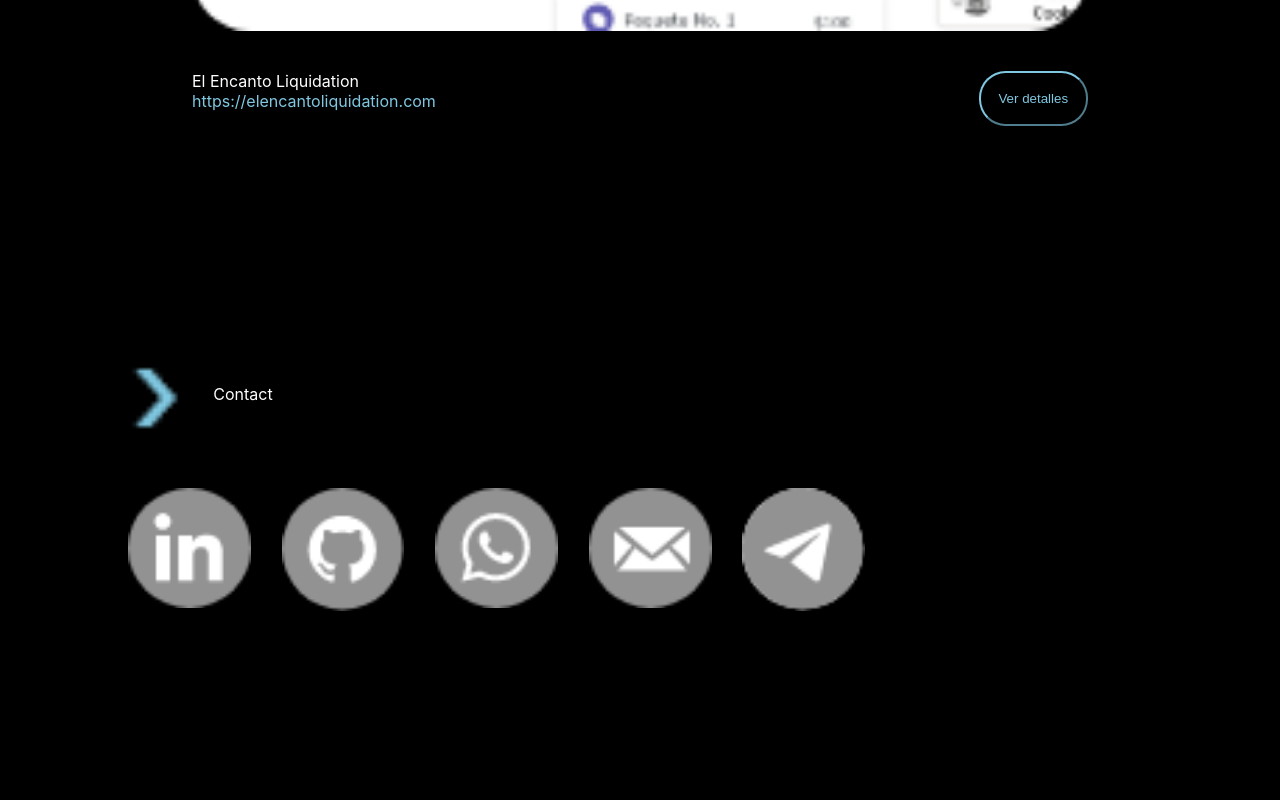
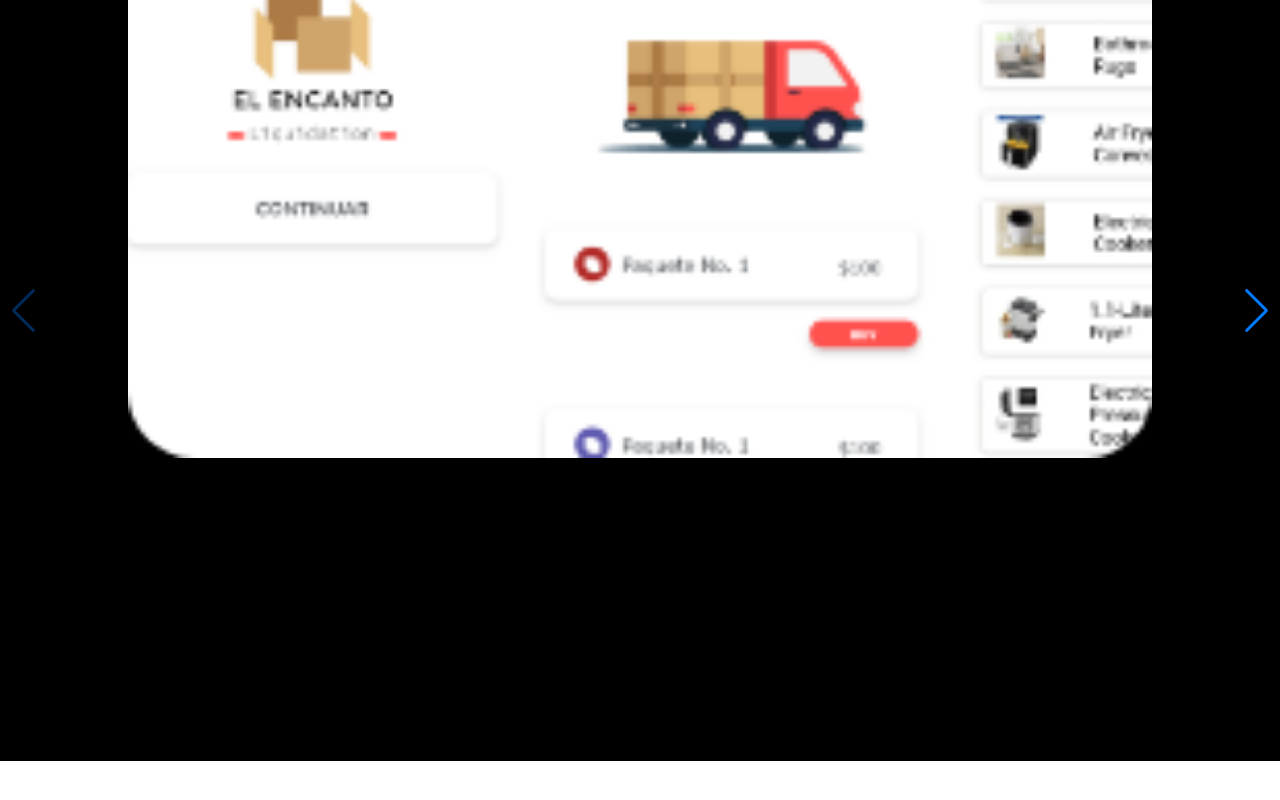
Before and after one commit to frankperez-github/frankperezfleita, a React (Create React App) app: page /Projects in a window 1280 px wide. Shown: the part 1800-2600 px from the top of the page. After the commit the page ends 2561 px from the top, so only its background shows below. Built offline with nearby package versions, Linux system fonts and the light colour scheme.

Commit message:
Projects section

```diff
--- a/package.json
+++ b/package.json
@@ -9,6 +9,7 @@
     "react": "^18.2.0",
     "react-dom": "^18.2.0",
     "react-router": "^6.8.0",
+    "react-router-dom": "^6.8.0",
     "react-scripts": "5.0.1",
     "swiper": "^8.4.7",
     "web-vitals": "^2.1.4"
--- a/src/App.css
+++ b/src/App.css
@@ -16,13 +16,6 @@
 {
   width: 12%;
 
-}
-.selected
-{
-  text-decoration: underline;
-  text-decoration-color: #80C8E1;
-  text-decoration-thickness: 5px;
-  text-decoration-style: solid;
 }
 .nameAndTitle
 {
@@ -46,7 +39,15 @@
 }
 .navbar-item
 {
+  text-decoration: none;
   color: white;
+}
+.selected
+{
+  text-decoration: underline;
+  text-decoration-color: #80C8E1;
+  text-decoration-thickness: 5px;
+  text-decoration-style: solid;
 }
 
 .title
@@ -72,19 +73,15 @@
   width: 5%;
 }
 
-.AboutMe
+.blackBack
 {
-  margin: 0;
-  padding: 0;
   color: white;
   background-color: black;
-  min-height: 100%;
 }
 
 .Text
 {
   margin: 0 10% 0 15%;
-  padding-bottom: 8%;
 }
 
 .projectLink
@@ -136,3 +133,14 @@
   border-radius: 2em;
   cursor: pointer;
 }
+
+.projDescr
+{
+  margin: 10% 15%
+}
+
+.projectDetailsImage
+{
+  width: 80%;
+  margin: 5% 10%;
+}
--- a/src/App.js
+++ b/src/App.js
@@ -1,11 +1,71 @@
+import {BrowserRouter as Router, Route, Routes} from 'react-router-dom';
 import './App.css';
-import AboutMe from './Pages/AboutMe.jsx'
+import AboutMe from './pages/AboutMe.jsx'
+import Projects from './pages/Projects.jsx'
+
 
 function App() {
+  const projects = [
+    {
+        id: 1,
+        Image: "projectImg.png",
+        Name: "El Encanto Liquidation",
+        Link: "https://elencantoliquidation.com",
+
+
+        Description:[
+          "Lorem ipsum dolor sit amet, consectetur adipiscing elit. Fusce metus diam, pulvinar quis massa ac viverra semper libero. Suspendisse congue a elit et porttitor. Aenean vestibulum, nisi vitae pulvinar suscipit, dolor eros bibendum sem,quis viverra tellus mi non purus. Donec in erat orci. Proin sodales est at sem placerat accumsan. Sed nec nibh volutpat, elementum ligula sit amet, pharetra nisl. Nulla varius aliquet augue, ut consectetur nunc tempor eget.Maecenas varius nunc nec varius viverra, neque risus eleifend tortor, in sollicitudin ante nibh sit amet turpis. Sed vitae tortor mollis,finibus velit sed mattis massa. Vestibulum fermentum est scelerisque mollis rutrum, felis mi commodo quam, eu fermentum magna dui sit amet mauris. Curabitur sed lorem id nunc varius suscipit vitae et tortor. Nam et justo lorem. Quisque cursus venenatis eros, nec placerat dui lobortis in. Nullam scelerisque blandit purus pulvinar fringilla. In hac habitasse platea dictumst. Integer dignissim feugiat ullamcorper. Quisque eget facilisis sem, nec tincidunt urna. Proin vel ullamcorper lorem, non tempus augue. ",
+          "Lorem ipsum dolor sit amet, consectetur adipiscing elit. Fusce metus diam, pulvinar quis massa ac viverra semper libero. Suspendisse congue a elit et porttitor. Aenean vestibulum, nisi vitae pulvinar suscipit, dolor eros bibendum sem,quis viverra tellus mi non purus. Donec in erat orci. Proin sodales est at sem placerat accumsan. Sed nec nibh volutpat, elementum ligula sit amet, pharetra nisl. Nulla varius aliquet augue, ut consectetur nunc tempor eget.Maecenas varius nunc nec varius viverra, neque risus eleifend tortor, in sollicitudin ante nibh sit amet turpis. Sed vitae tortor mollis,finibus velit sed mattis massa. Vestibulum fermentum est scelerisque mollis rutrum, felis mi commodo quam, eu fermentum magna dui sit amet mauris. Curabitur sed lorem id nunc varius suscipit vitae et tortor. Nam et justo lorem. Quisque cursus venenatis eros, nec placerat dui lobortis in. Nullam scelerisque blandit purus pulvinar fringilla. In hac habitasse platea dictumst. Integer dignissim feugiat ullamcorper. Quisque eget facilisis sem, nec tincidunt urna. Proin vel ullamcorper lorem, non tempus augue. "
+       ],
+
+        Images:[
+        { id:1,
+          path:"projectImg.png"
+        },
+        { id:2,
+          path:"img2.png"
+        },
+        { id:3,
+          path:"img3.png"
+        },
+        ]
+      },
+    {
+        id: 2,
+        Image: "projectImg.png",
+        Name: "El Encanto Liquidation",
+        Link: "https://elencantoliquidation.com",
+
+        Description:[
+          "Lorem ipsum dolor sit amet, consectetur adipiscing elit. Fusce metus diam, pulvinar quis massa ac viverra semper libero. Suspendisse congue a elit et porttitor. Aenean vestibulum, nisi vitae pulvinar suscipit, dolor eros bibendum sem,quis viverra tellus mi non purus. Donec in erat orci. Proin sodales est at sem placerat accumsan. Sed nec nibh volutpat, elementum ligula sit amet, pharetra nisl. Nulla varius aliquet augue, ut consectetur nunc tempor eget.Maecenas varius nunc nec varius viverra, neque risus eleifend tortor, in sollicitudin ante nibh sit amet turpis. Sed vitae tortor mollis,finibus velit sed mattis massa. Vestibulum fermentum est scelerisque mollis rutrum, felis mi commodo quam, eu fermentum magna dui sit amet mauris. Curabitur sed lorem id nunc varius suscipit vitae et tortor. Nam et justo lorem. Quisque cursus venenatis eros, nec placerat dui lobortis in. Nullam scelerisque blandit purus pulvinar fringilla. In hac habitasse platea dictumst. Integer dignissim feugiat ullamcorper. Quisque eget facilisis sem, nec tincidunt urna. Proin vel ullamcorper lorem, non tempus augue. ",
+          "Lorem ipsum dolor sit amet, consectetur adipiscing elit. Fusce metus diam, pulvinar quis massa ac viverra semper libero. Suspendisse congue a elit et porttitor. Aenean vestibulum, nisi vitae pulvinar suscipit, dolor eros bibendum sem,quis viverra tellus mi non purus. Donec in erat orci. Proin sodales est at sem placerat accumsan. Sed nec nibh volutpat, elementum ligula sit amet, pharetra nisl. Nulla varius aliquet augue, ut consectetur nunc tempor eget.Maecenas varius nunc nec varius viverra, neque risus eleifend tortor, in sollicitudin ante nibh sit amet turpis. Sed vitae tortor mollis,finibus velit sed mattis massa. Vestibulum fermentum est scelerisque mollis rutrum, felis mi commodo quam, eu fermentum magna dui sit amet mauris. Curabitur sed lorem id nunc varius suscipit vitae et tortor. Nam et justo lorem. Quisque cursus venenatis eros, nec placerat dui lobortis in. Nullam scelerisque blandit purus pulvinar fringilla. In hac habitasse platea dictumst. Integer dignissim feugiat ullamcorper. Quisque eget facilisis sem, nec tincidunt urna. Proin vel ullamcorper lorem, non tempus augue. "
+        ],
+
+        Images:[
+          { id:1,
+            path:"img1.png"
+          },
+          { id:2,
+            path:"img2.png"
+          },
+          { id:3,
+            path:"img3.png"
+          },
+        ]
+    }
+]
   return (
-    <div className="App">
-      <AboutMe />
-    </div>
+    <Router>
+      <div className="App">
+        <Routes>
+
+          <Route key="index" exact path='/'  element={<AboutMe projects={projects}/>} />
+
+          <Route key="projects" exact path='/Projects'  element={<Projects projects={projects}/>}/>
+
+        </Routes>
+      </div>
+    </Router>
   );
 }
 
--- a/src/Components/Header.jsx
+++ b/src/Components/Header.jsx
@@ -1,7 +1,12 @@
+import { Link, BrowserRouter as Router } from "react-router-dom";
+
 
 function Header(props)
 {
+
     return(
+        <div className="Header">
+
             <header>
                 <div className="headerInfo">
                     <div className="headerImage">
@@ -16,18 +21,30 @@ function Header(props)
                 </div>
 
                 <div className="navBar">
-                <a className="aboutMe navbar-item selected">
+                    <a onClick={changeSelected('About me')} id='About me' href='/' className="navbar-item selected">
                         About me
                     </a>
-                <a className="projects navbar-item">
+                    <a onClick={changeSelected('Projects')} id='Projects' href='/Projects' className="navbar-item">
                         Projects
                     </a>
-                <a className="contact navbar-item">
+                    <a onClick={changeSelected('Contact')} id='Contact' href='/Contact' className="navbar-item">
                         Contact
                     </a>
                 </div>
+            </header>
+
+            <main>
                 {props.children}
-        </header>
+            </main>
+
+        </div>
     );
+    function changeSelected(e)
+    {
+
+        var element = document.getElementById(e);
+        console.log(element);
+    //    element.classList.toggle("selected");
+    }
 }
 export default Header;
--- a/src/Components/Text.jsx
+++ b/src/Components/Text.jsx
@@ -2,6 +2,8 @@ function Text(props)
 {
     return(
         <div className="Text">
+            <br/>
+            <br/>
             {props.children}
         </div>
     );
--- a/src/Pages/AboutMe.jsx
+++ b/src/Pages/AboutMe.jsx
@@ -1,4 +1,3 @@
-import React, { useRef, useState } from "react";
 import { Swiper, SwiperSlide } from "swiper/react";
 import "swiper/css";
 import "swiper/css/navigation";
@@ -7,9 +6,11 @@ import ProjectPreview from '../Components/ProjectPreview.jsx';
 import Text from '../Components/Text.jsx';
 import Title from '../Components/Title.jsx'
 
-function AboutMe() {
+function AboutMe({projects}) {
+
+
     return(
-        <div className="AboutMe">
+        <div className="blackBack">
             <div className="Information">
                 <Title title="Hey there!"/>
 
@@ -33,19 +34,16 @@ function AboutMe() {
                 <Title title="Projects"/>
 
                 <Swiper navigation={true} modules={[Navigation]} className="mySwiper">
-
-                    <SwiperSlide>
-                        <ProjectPreview
-                        projectImage = "projectImg.png"
-                        projectName="El Encanto Liquidation"
-                        projectLink="https://elencantoliquidation.com"
-                        />
-                    </SwiperSlide>
-
-                    <SwiperSlide>
-                        Slide 2
-                    </SwiperSlide>
-
+                    {projects.map((project)=>
+                    (
+                        <SwiperSlide key={project.id}>
+                            <ProjectPreview
+                            projectImage={project.Image}
+                            projectName = {project.Name}
+                            projectLink = {project.Link}
+                            />
+                        </SwiperSlide>
+                    ))}
                 </Swiper>
 
             </div>
@@ -57,16 +55,16 @@ function AboutMe() {
                     <a href="" className="contactIcon">
                         <img height="100%" width="100%" src="LinkedIn.png" alt="" />
                     </a>
-                    <a href="" className="contactIcon">
+                    <a href="https://github.com/frankperez-github" className="contactIcon">
                         <img height="100%" width="100%" src="Github.png" alt="" />
                     </a>
-                    <a href="" className="contactIcon">
+                    <a href="https://wa.me/+5353103058" className="contactIcon">
                         <img height="100%" width="100%" src="WhatsApp.png" alt="" />
                     </a>
-                    <a href="" className="contactIcon">
+                    <a href="mailto:fp848584@gmail.com" className="contactIcon">
                         <img height="100%" width="100%" src="Mail.png" alt="" />
                     </a>
-                    <a href="" className="contactIcon">
+                    <a href="https://t.me/frankperez24" className="contactIcon">
                         <img height="100%" width="100%" src="Telegram.png" alt="" />
                     </a>
                 </div>
--- /dev/null
+++ b/src/Pages/Projects.jsx
@@ -0,0 +1,48 @@
+import { Swiper, SwiperSlide } from "swiper/react";
+import "swiper/css";
+import "swiper/css/navigation";
+import { Navigation } from "swiper";
+import ProjectPreview from '../Components/ProjectPreview.jsx';
+import Title from "../Components/Title";
+import Text from "../Components/Text.jsx";
+
+function Projects({projects})
+{
+    return(
+        <div className="blackBack">
+            <Title title="Projects"/>
+            <Swiper navigation={true} modules={[Navigation]} className="mySwiper">
+
+                {projects.map((project)=>
+                (
+                    <SwiperSlide key={project.id}>
+                        <ProjectPreview
+                        projectImage={project.Image}
+                        projectName = {project.Name}
+                        projectLink = {project.Link}
+                        />
+
+                        {project.Description.map(text => (
+                            <Text key={text}>
+                                {text}
+                            </Text>
+                        ))}
+
+
+                        <Swiper navigation={true} modules={[Navigation]} className="mySwiper">
+                            {project.Images.map((img)=>
+                            (
+                                <SwiperSlide key={img.id}>
+                                    <div className="projectDetailsImage">
+                                        <img src={img.path} alt="project image" height="100%" width="100%"/>
+                                    </div>
+                                </SwiperSlide>
+                            ))}
+                        </Swiper>
+                    </SwiperSlide>
+                ))}
+            </Swiper>
+        </div>
+    );
+}
+export default Projects;
```
Also changed, not shown: 1 other file (tests, documents, lock files or other folders). Lines whose indentation alone changed are shown as unchanged.
